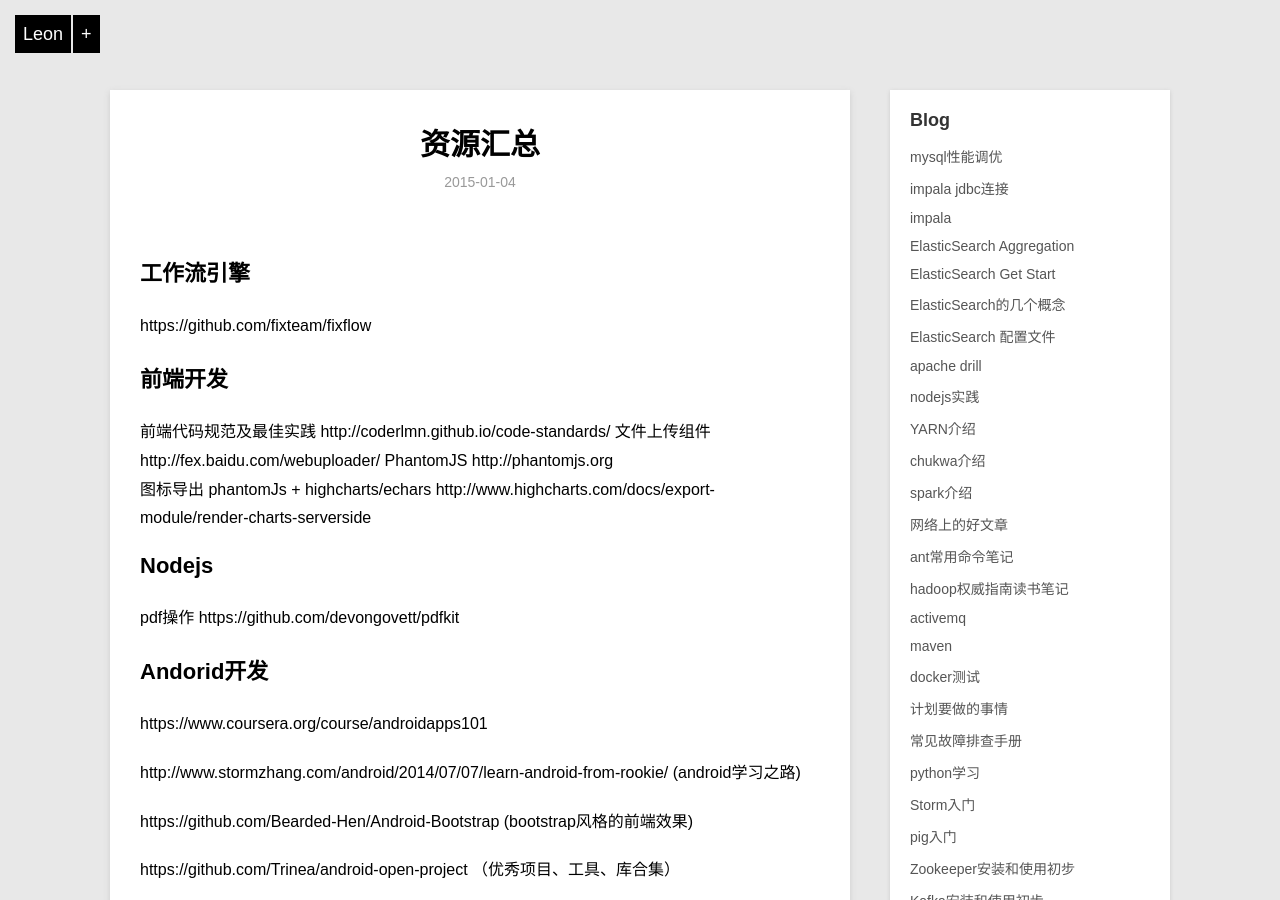
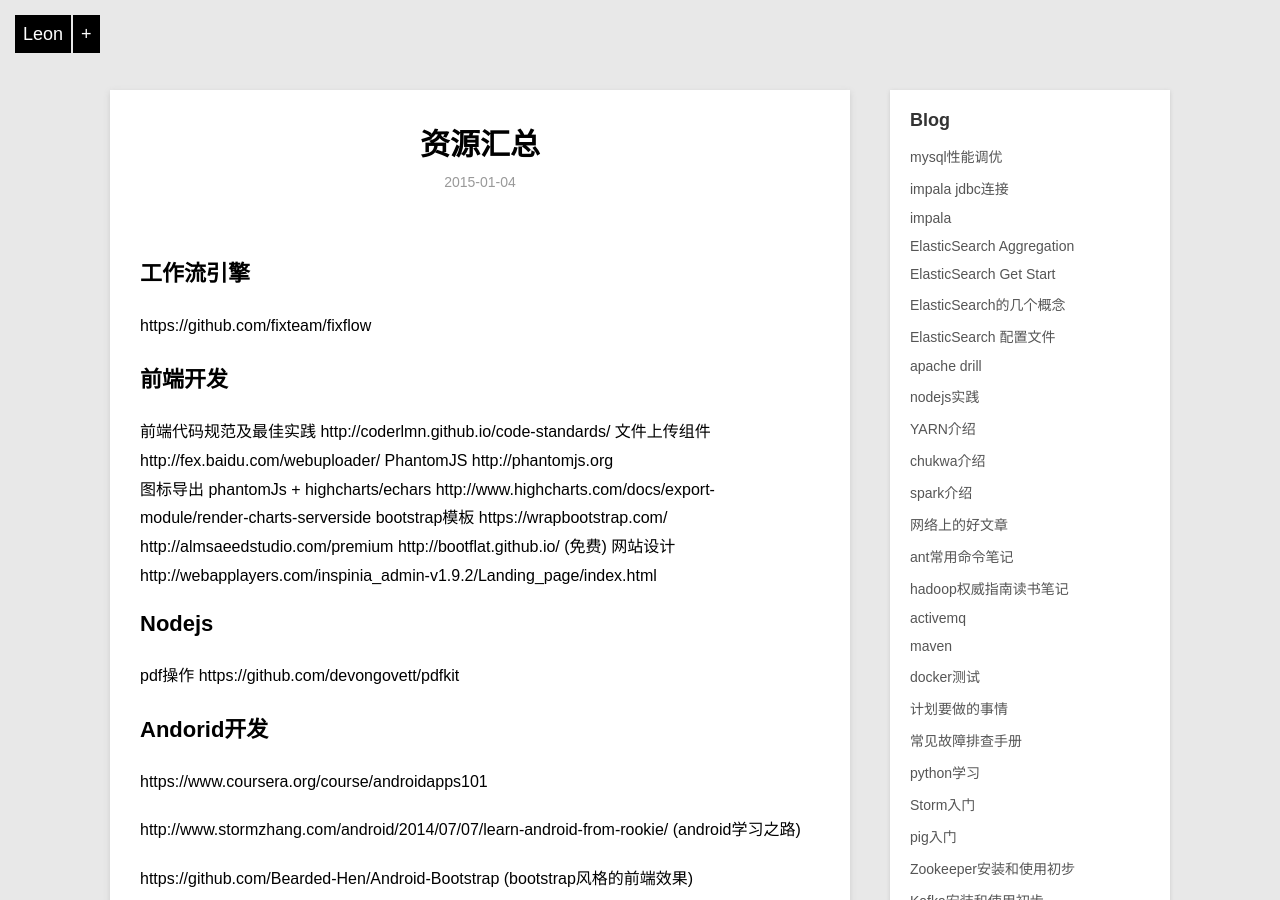
Before and after one commit to moreorless/moreorless.github.io, a Jekyll site: the page built from _posts/project/2015-01-04-favorite-site.md, in a window 1280 px wide and 900 px high. Built offline with Jekyll 4.4.1, drawn with Linux system fonts in a browser that asks for light colours; Markdown is read by kramdown in place of the engine named in the settings.

Commit message:
增加bootstrap模板

```diff
--- a/_posts/project/2015-01-04-favorite-site.md
+++ b/_posts/project/2015-01-04-favorite-site.md
@@ -15,7 +15,10 @@ https://github.com/fixteam/fixflow
 PhantomJS  http://phantomjs.org
 图标导出  phantomJs + highcharts/echars
           http://www.highcharts.com/docs/export-module/render-charts-serverside
-
+bootstrap模板 https://wrapbootstrap.com/
+              http://almsaeedstudio.com/premium
+              http://bootflat.github.io/ (免费)
+网站设计  http://webapplayers.com/inspinia_admin-v1.9.2/Landing_page/index.html
 
 ## Nodejs
 pdf操作 https://github.com/devongovett/pdfkit
```
